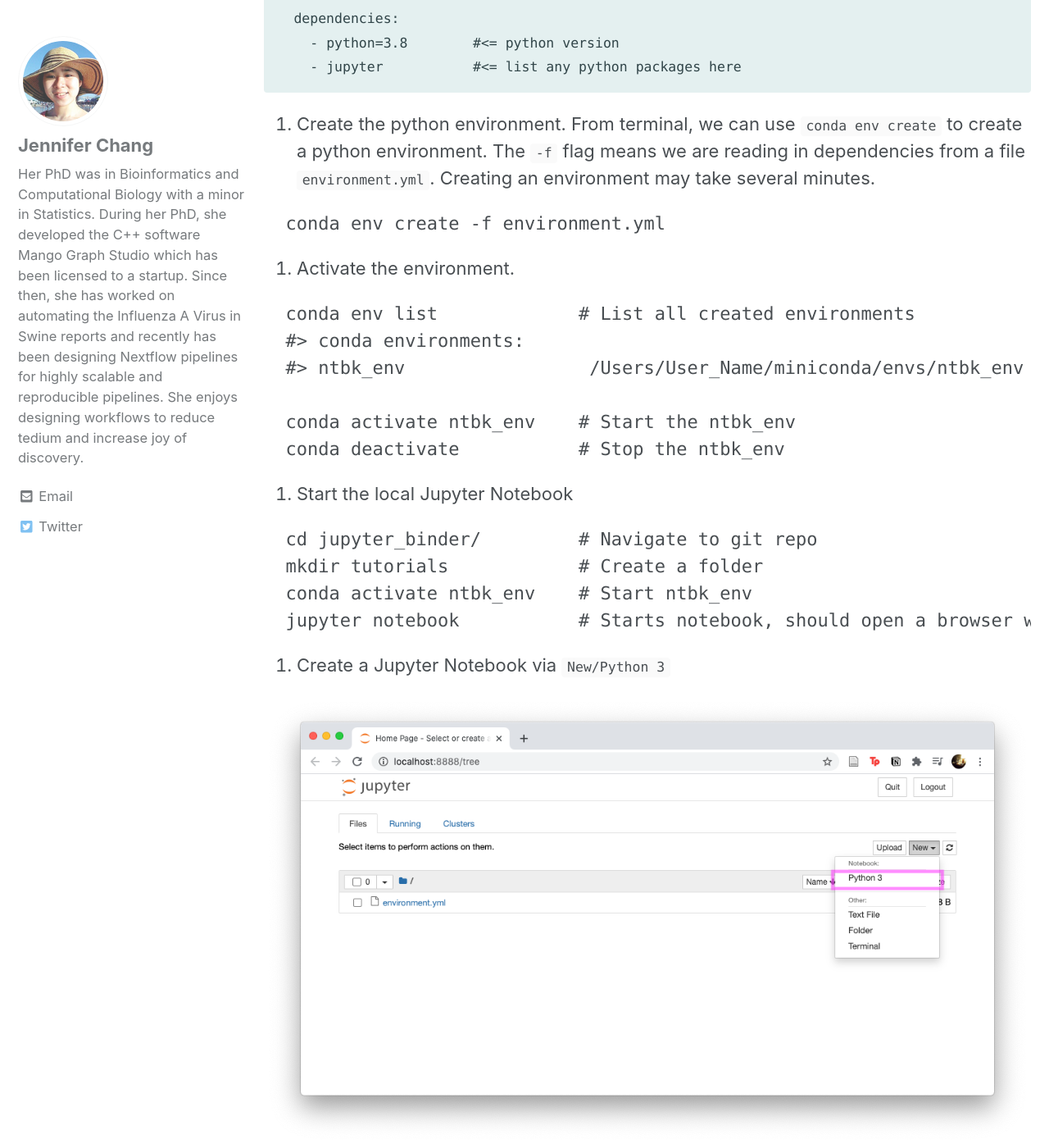
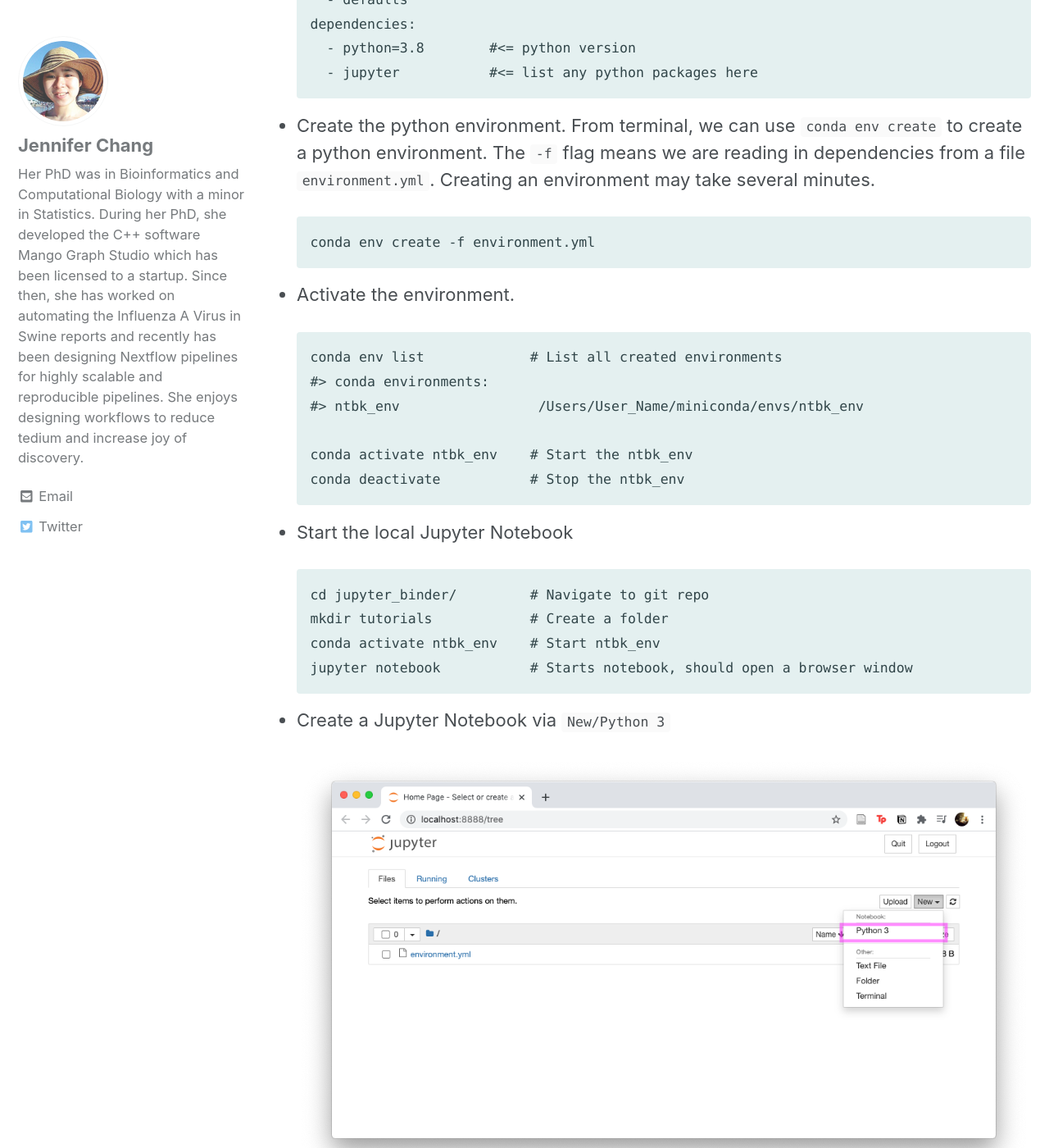
Before and after one commit to ISUgenomics/geospatialworkbook, a Jekyll site: the page built from Workshops/intro-to-binder.md, in a window 1280 px wide and 1400 px high, scrolled down 4004 px. Shown: the whole window at 82% size. Built offline with Jekyll 4.4.1, drawn with Linux system fonts in a browser that asks for light colours; cached includes are drawn as plain includes; nearby versions of some CDN libraries; comment, search, counter and statistics services are not loaded; some of the changed text lies outside the part shown.

Commit message:
fix: code blocks

````diff
--- a/Workshops/intro-to-binder.md
+++ b/Workshops/intro-to-binder.md
@@ -85,15 +85,15 @@ Creating and hosting a local Jupyter Notebook requires the `jupyter` package.
     - jupyter           #<= list any python packages here
   ```
 
-2. Create the python environment. From terminal, we can use `conda env create` to create a python environment. The `-f` flag means we are reading in dependencies from a file `environment.yml`. Creating an environment may take several minutes.
+* Create the python environment. From terminal, we can use `conda env create` to create a python environment. The `-f` flag means we are reading in dependencies from a file `environment.yml`. Creating an environment may take several minutes.
 
-  ```{bash}
+  ```bash
   conda env create -f environment.yml
   ```
 
-3. Activate the environment.
+* Activate the environment.
 
-  ```{bash}
+  ```bash
   conda env list             # List all created environments
   #> conda environments:
   #> ntbk_env                 /Users/User_Name/miniconda/envs/ntbk_env
@@ -102,26 +102,26 @@ Creating and hosting a local Jupyter Notebook requires the `jupyter` package.
   conda deactivate           # Stop the ntbk_env
   ```
 
-4. Start the local Jupyter Notebook
+* Start the local Jupyter Notebook
 
-  ```{bash}
+  ```bash
   cd jupyter_binder/         # Navigate to git repo
   mkdir tutorials            # Create a folder
   conda activate ntbk_env    # Start ntbk_env
   jupyter notebook           # Starts notebook, should open a browser window
   ```
 
-5. Create a Jupyter Notebook via `New/Python 3`
+* Create a Jupyter Notebook via `New/Python 3`
 
   ![Jupyter Local](images/StartNotebook.png)
 
-6. We will try to recreate the Jupyter Notebook shown in the figure.
+* We will try to recreate the Jupyter Notebook shown in the figure.
 
   ![JupyterNotebook](images/JupyterNtbk.png)
 
   For the moment, create one Markdown section and paste the following. It doesn't matter what it says right now since we are testing the system out.
 
-  ```
+  ```Markdown
   ## Hello Jupyter Notebook
 
   This is a quick introduction to Jupyter Notebooks.
@@ -134,7 +134,7 @@ Creating and hosting a local Jupyter Notebook requires the `jupyter` package.
 
   Now let's create a Code section and paste the following.
 
-  ```
+  ```python
   print("Hello World")
   ```
 
@@ -142,7 +142,7 @@ Creating and hosting a local Jupyter Notebook requires the `jupyter` package.
 
   At this point, your `jupyter_binder` folder should look similar to:
 
-  ```
+  ```text
   jupyter_binder/
     |_ tutorials/
     |    |_ Intro_to_Jupyter_Notebooks.ipynb
@@ -174,7 +174,7 @@ Creating and hosting a local Jupyter Notebook requires the `jupyter` package.
 
   The last thing is to add a badge that launches the binder. Notice in the above image, before you hit launch, there's a "Copy the text, then paste into your README...", expand that section and copy the badge code...which will look similar to:
 
-  ```
+  ```Markdown
   [![Binder](https://mybinder.org/badge_logo.svg)](https://mybinder.org/v2/gh/j23414/test_binder.git/HEAD?filepath=tutorials)
   ```
 
@@ -197,7 +197,7 @@ Remember that `environment.yml` file we used earlier? MyBinder will look for an
 
 For example, if you want to use the Python package `numpy` then the `environment.yml` should look like:
 
-```{yml}
+```yml
   name: ntbk_env
   channels:
     - conda-forge
````
Also changed, not shown: other parts of Workshops/intro-to-binder.md (+2 -2 lines).
